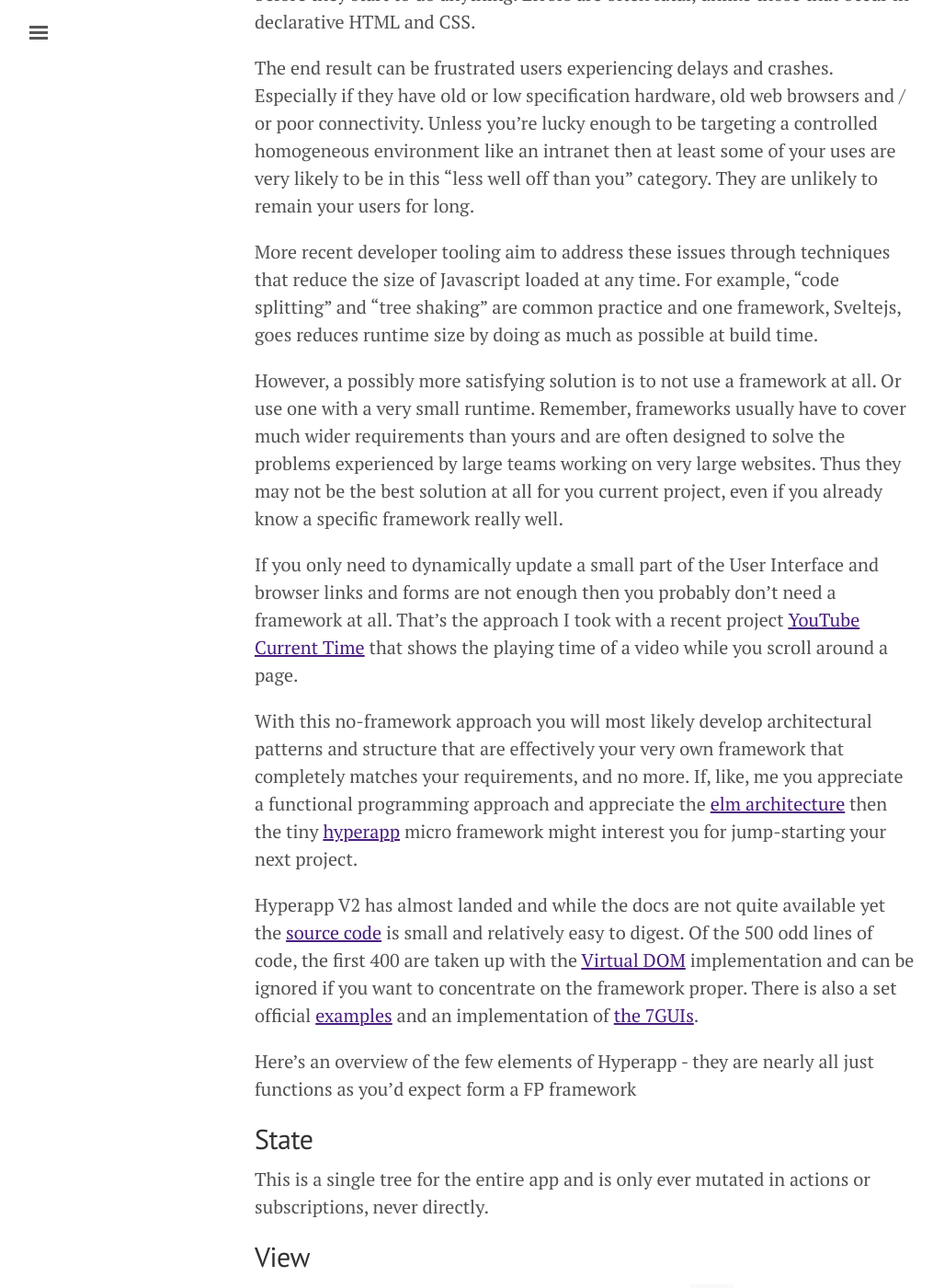
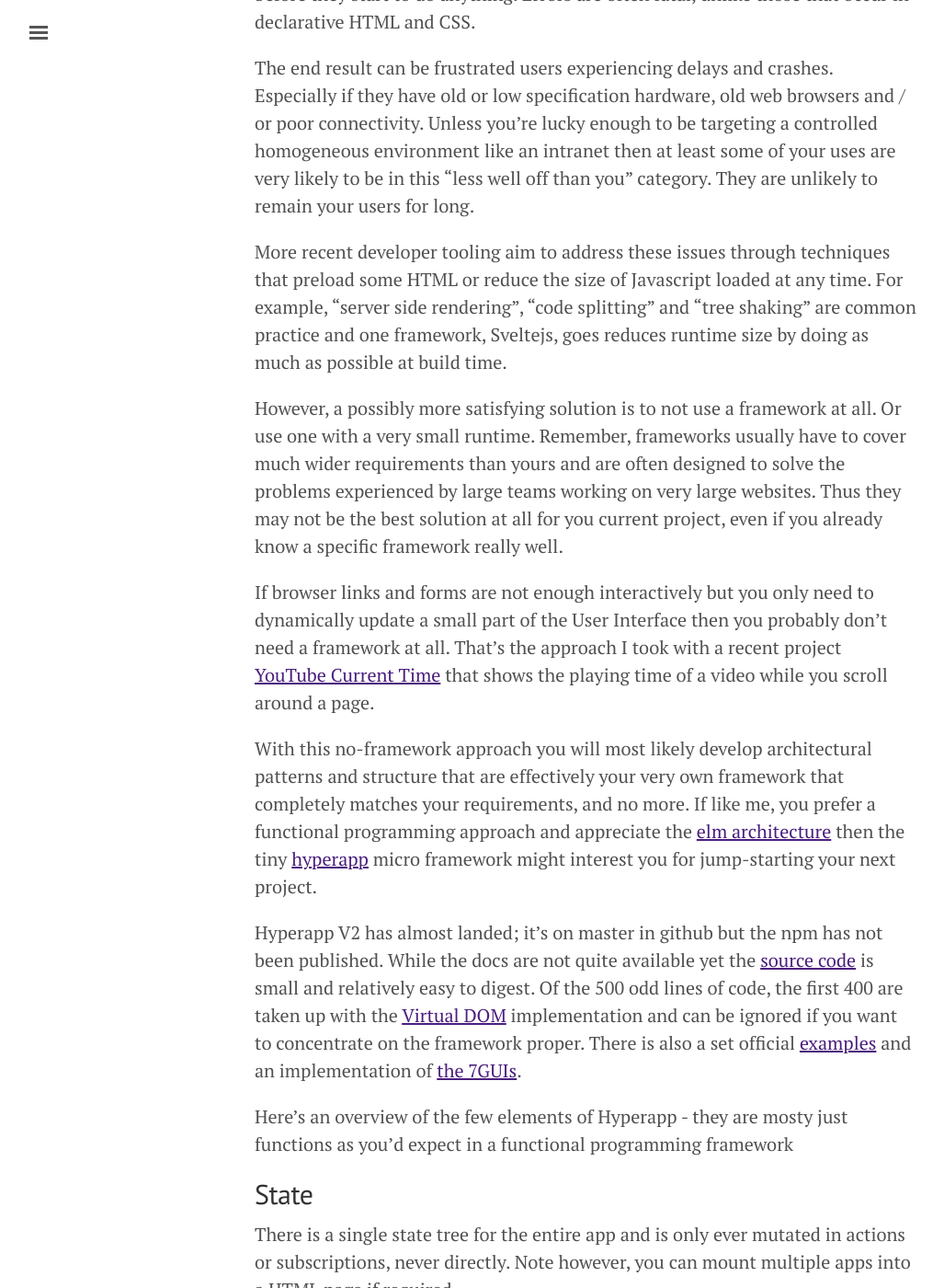
Before and after one commit to OpenDirective/opendirective.github.io, a Jekyll site: the page built from _posts/2019-08-04-hyperapp-micro-framework.md, in a window 1280 px wide and 1400 px high, scrolled down 653 px. Shown: the whole window at 92% size, without its empty margins (3-1030 px from the left). Built offline with Jekyll 4.4.1, drawn with Linux system fonts in a browser that asks for light colours; some of the changed text lies outside the part shown.

Commit message:
Update text

```diff
--- a/_posts/2019-08-04-hyperapp-micro-framework.md
+++ b/_posts/2019-08-04-hyperapp-micro-framework.md
@@ -13,25 +13,29 @@
 
 The end result can be frustrated users experiencing delays and crashes. Especially if they have old or low specification hardware, old web browsers and / or poor connectivity. Unless you're lucky enough to be targeting a controlled homogeneous environment like an intranet then at least some of your uses are very likely to be in this "less well off than you" category. They are unlikely to remain your users for long.
 
-More recent developer tooling aim to address these issues through techniques that reduce the size of Javascript loaded at any time. For example, "code splitting" and "tree shaking" are common practice and one framework, Sveltejs, goes reduces runtime size by doing as much as possible at build time.
+More recent developer tooling aim to address these issues through techniques that preload some HTML or reduce the size of Javascript loaded at any time. For example, "server side rendering", "code splitting" and "tree shaking" are common practice and one framework, Sveltejs, goes reduces runtime size by doing as much as possible at build time.
 
 However, a possibly more satisfying solution is to not use a framework at all. Or use one with a very small runtime. Remember, frameworks usually have to cover much wider requirements than yours and are often designed to solve the problems experienced by large teams working on very large websites. Thus they may not be the best solution at all for you current project, even if you already know a specific framework really well.
 
-If you only need to dynamically update a small part of the User Interface and browser links and forms are not enough then you probably don't need a framework at all. That's the approach I took with a recent project [YouTube Current Time](https://github.com/music-practice-tools/youtube-current-time/blob/master/ytct-es6.js) that shows the playing time of a video while you scroll around a page.
+If browser links and forms are not enough interactively but you only need to dynamically update a small part of the User Interface then you probably don't need a framework at all. That's the approach I took with a recent project [YouTube Current Time](https://github.com/music-practice-tools/youtube-current-time/blob/master/ytct-es6.js) that shows the playing time of a video while you scroll around a page.
 
-With this no-framework approach you will most likely develop architectural patterns and structure that are effectively your very own framework that completely matches your requirements, and no more. If, like, me you appreciate a functional programming approach and appreciate the [elm architecture](https://guide.elm-lang.org/architecture/) then the tiny [hyperapp](https://github.com/jorgebucaran/hyperapp) micro framework might interest you for jump-starting your next project.
+With this no-framework approach you will most likely develop architectural patterns and structure that are effectively your very own framework that completely matches your requirements, and no more. If like me, you prefer a functional programming approach and appreciate the [elm architecture](https://guide.elm-lang.org/architecture/) then the tiny [hyperapp](https://github.com/jorgebucaran/hyperapp) micro framework might interest you for jump-starting your next project.
 
-Hyperapp V2 has almost landed and while the docs are not quite available yet the [source code](https://github.com/jorgebucaran/hyperapp) is small and relatively easy to digest. Of the 500 odd lines of code, the first 400 are taken up with the [Virtual DOM](https://reactjs.org/docs/faq-internals.html) implementation and can be ignored if you want to concentrate on the framework proper. There is also a set official [examples](https://github.com/jorgebucaran/hyperapp/blob/master/docs/examples.md) and an implementation of [the 7GUIs](https://github.com/zaceno/sevenguis-hyperapp).
+Hyperapp V2 has almost landed; it's on master in github but the npm has not been published. While the docs are not quite available yet the [source code](https://github.com/jorgebucaran/hyperapp) is small and relatively easy to digest. Of the 500 odd lines of code, the first 400 are taken up with the [Virtual DOM](https://reactjs.org/docs/faq-internals.html) implementation and can be ignored if you want to concentrate on the framework proper. There is also a set official [examples](https://github.com/jorgebucaran/hyperapp/blob/master/docs/examples.md) and an implementation of [the 7GUIs](https://github.com/zaceno/sevenguis-hyperapp).
 
-Here's an overview of the few elements of Hyperapp - they are nearly all just functions as you'd expect form a FP framework
+Here's an overview of the few elements of Hyperapp - they are mosty just functions as you'd expect in a functional programming framework
 
 ## State
 
-This is a single tree for the entire app and is only ever mutated in actions or subscriptions, never directly.
+There is a single state tree for the entire app and is only ever mutated in actions or subscriptions, never directly. Note however, you can mount multiple apps into a HTML page if required.
+
+## VDOM
+
+Hyperapp includes it's own Virtual DOM. As usually this allows the view to describe the entire User Interface and the VDOM ensure only yhte parts that have changed afer updated in the DOM.
 
 ## View
 
-Maps the state to the User Interface using the VDOM `h()` function to build virtual HTML nodes. As usual, if you prefer, you can use abstractions including `hyperapp/html` (or equivalent) helper functions for each HTML element, `JSX` build time parsed HTML like syntax or `hyperx` template strings parsed at run time.
+Maps the state to the User Interface using the VDOM `h()` function to build virtual HTML nodes. As usual, if you prefer, you can use abstractions including `hyperapp/html` (or equivalent) helper functions for each HTML element, `JSX` build time parsed HTML-like syntax or `hyperx` template strings parsed at run time.
 
 ## Actions
 
```
Also changed, not shown: other parts of _posts/2019-08-04-hyperapp-micro-framework.md (+2 -0 lines).
